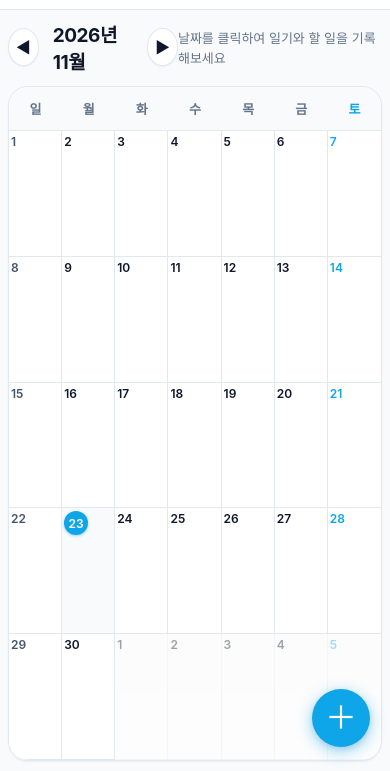
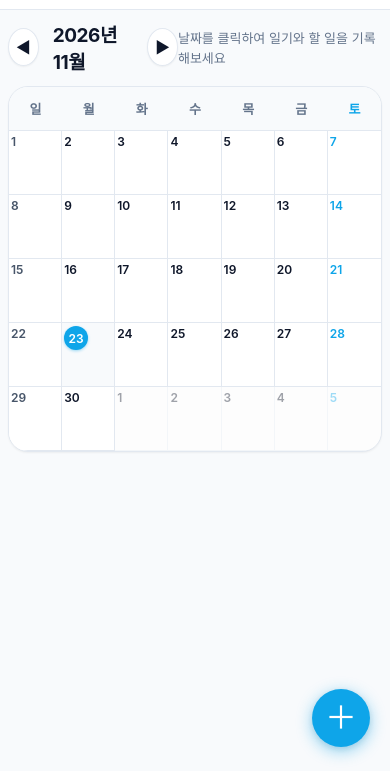
Before and after one commit to 2026jiwon1214/exe1, a plain HTML site: page index.html in a window 390 px wide. Shown: the part 73-844 px from the top of the page. Drawn offline with Linux system fonts and the light colour scheme; no server answers; a web font is replaced by a local one.

Commit message:
fix: 모바일에서 달력 마지막 주 잘림 수정 - 스크롤 허용

```diff
--- a/index.html
+++ b/index.html
@@ -1029,9 +1029,25 @@
       .logo-title {
         font-size: 18px;
       }
+      /* 모바일에서는 스크롤 가능하게 (전체화면 고정 해제) */
+      body {
+        height: auto;
+        min-height: 100vh;
+        overflow: auto;
+      }
       main {
         margin: 0 auto;
         padding: 10px 8px;
+        overflow: visible;
+        display: block;
+      }
+      .calendar-container {
+        flex: unset;
+        display: block;
+      }
+      .days-grid {
+        flex: unset;
+        grid-auto-rows: auto;
       }
     }
 
```
